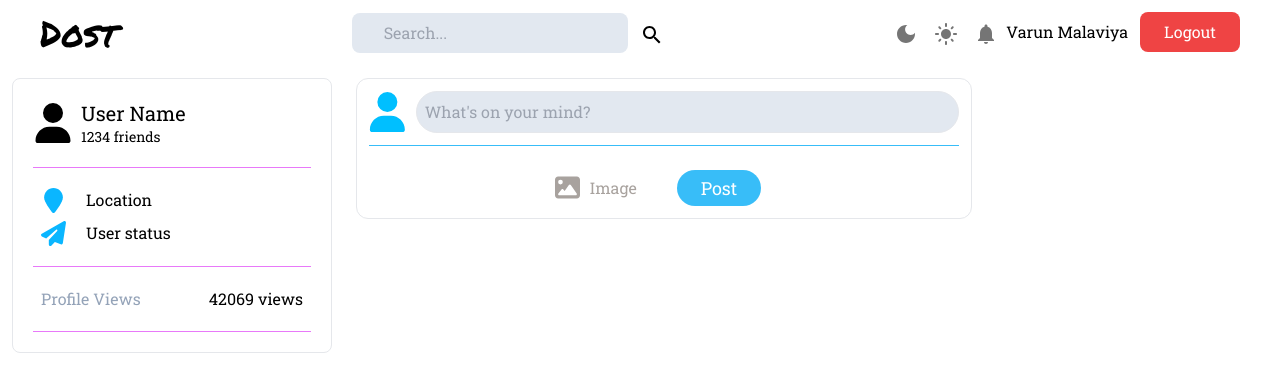
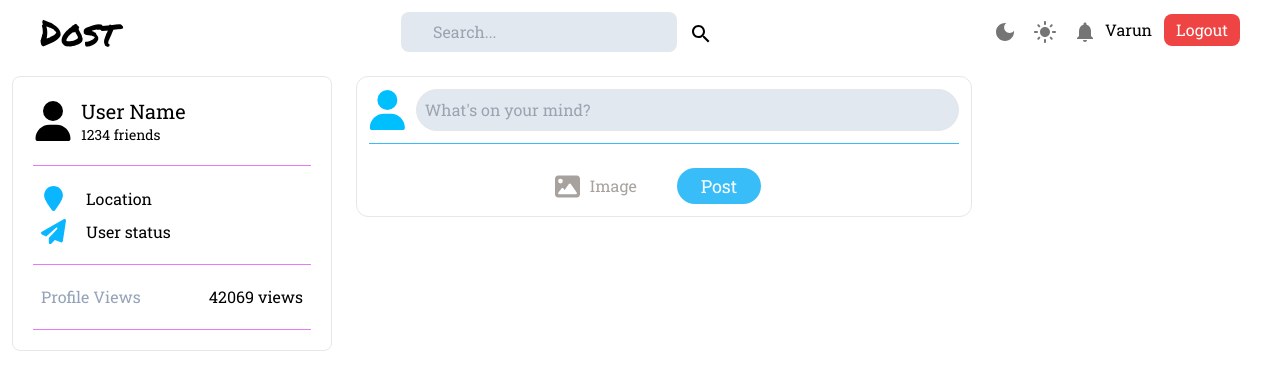
Before and after one commit to DustyDogCodex/Dost, a React (Vite) app in the folder client/: page /homepage in a window 1280 px wide. Shown: the top 392 px of the page. Built offline with nearby package versions, Linux system fonts and the light colour scheme.

Commit message:
started work on user feed, a component for displaying a created post and adding/removing users as friends.

```diff
--- /dev/null
+++ b/client/src/components/AddFriend.jsx
@@ -0,0 +1,9 @@
+function AddFriend() {
+    return (
+        <div>
+            AddFriend
+        </div>
+    )
+}
+
+export default AddFriend
--- a/client/src/components/Navbar.jsx
+++ b/client/src/components/Navbar.jsx
@@ -31,9 +31,9 @@ function Navbar() {
                 <IconButton>
                     <Notifications />
                 </IconButton>
-                Varun Malaviya
+                Varun
                 <button
-                    className="bg-red-500 py-2 px-6 rounded-lg text-white ml-3"
+                    className="bg-red-500 py-1 px-3 rounded-lg text-white ml-3"
                 >
                     Logout
                 </button>
--- /dev/null
+++ b/client/src/components/Post.jsx
@@ -0,0 +1,9 @@
+function Post() {
+    return (
+        <div>
+            Post
+        </div>
+    )
+}
+
+export default Post
--- /dev/null
+++ b/client/src/components/UserFeed.jsx
@@ -0,0 +1,26 @@
+import axios from "axios"
+import { useState } from "react"
+import { useEffect } from "react"
+
+function UserFeed() {
+    //state variable for storing all fetched posts to display on userfeed
+    const [ posts, setPosts ] = useState([])
+
+    //function to fetch all posts from our server
+    useEffect(() => {
+        const getPosts = async() => {
+            axios.get('http://localhost:5000/posts/')
+            .then(res => setPosts(res.data))
+            .catch(err => console.log(err))
+        }
+        getPosts()
+    }, [])
+
+    return (
+        <div>
+
+        </div>
+    )
+}
+
+export default UserFeed
```
